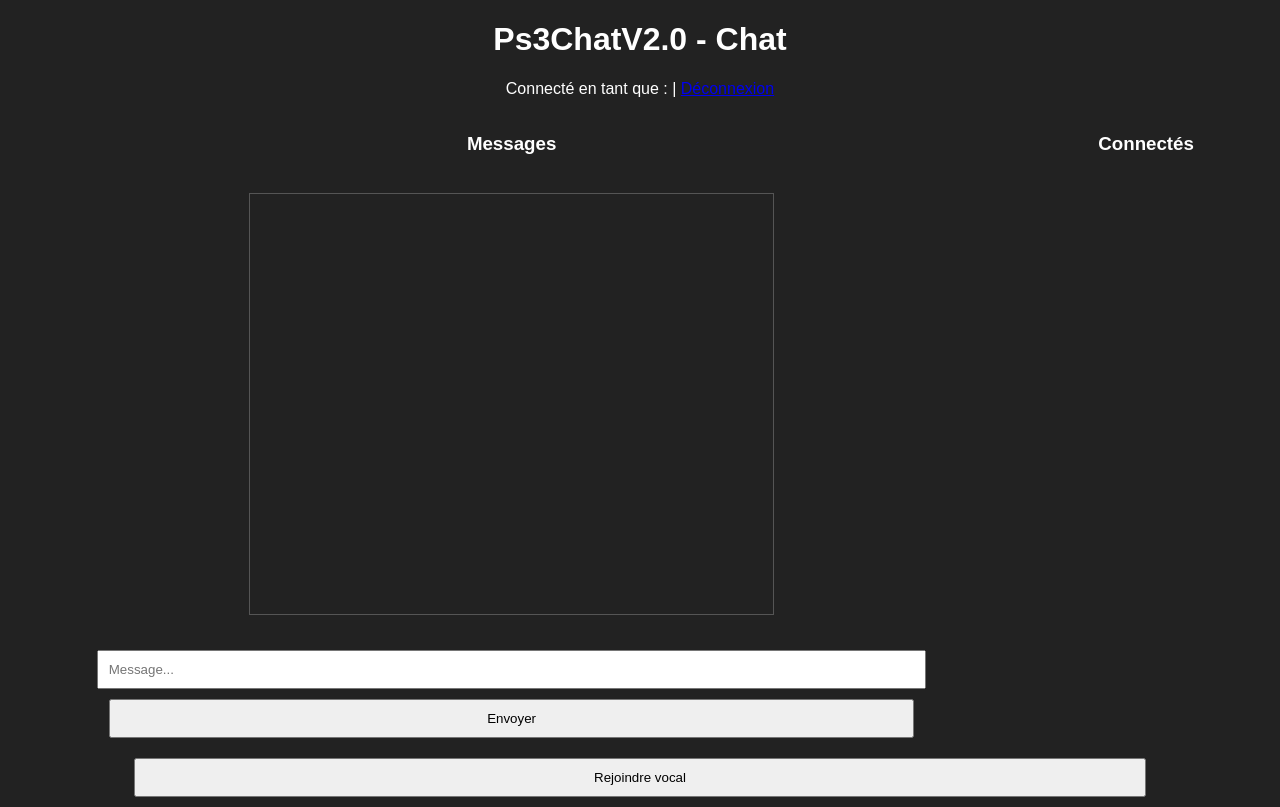
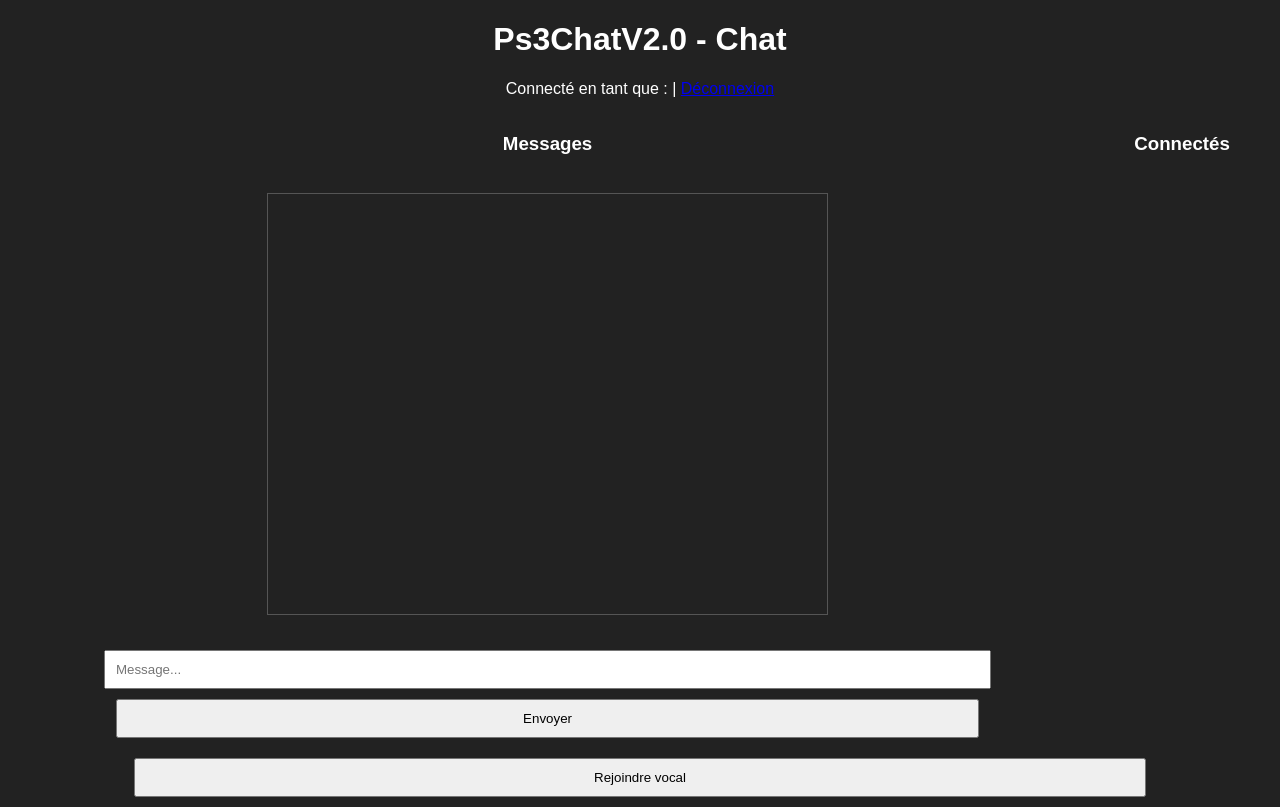
Before and after one commit to GabiMinecraft02/ps3chatV2, a Flask app: template templates/index.html in a window 1280 px wide. Run offline with Flask 3, Linux system fonts and the light colour scheme; the template is opened without the code that fills it, so the values that code supplies are empty.

Commit message:
Update index.html

```diff
--- a/templates/index.html
+++ b/templates/index.html
@@ -12,7 +12,7 @@
 <div style="display:flex; gap:5px; align-items:flex-start;">
 
     <!-- Chat -->
-    <div style="flex:4; display:flex; flex-direction:column;">
+    <div style="flex:6; display:flex; flex-direction:column;">
         <h3>Messages</h3>
         <div id="chat-box" style="flex:1; overflow-y:scroll; border:1px solid #555; padding:10px; min-height:400px;"></div>
         <form id="chat-form" style="margin-top:5px;">
```
